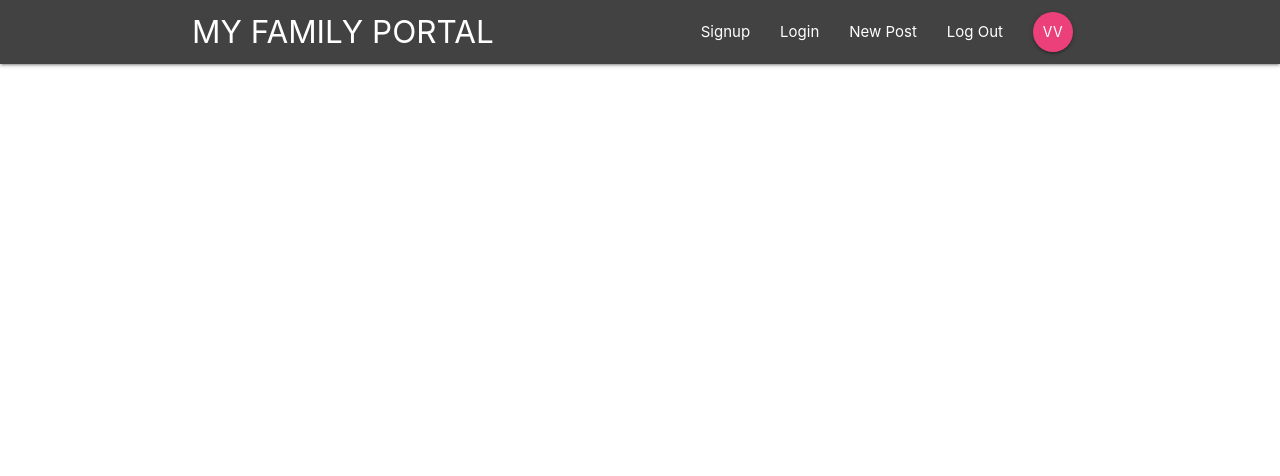
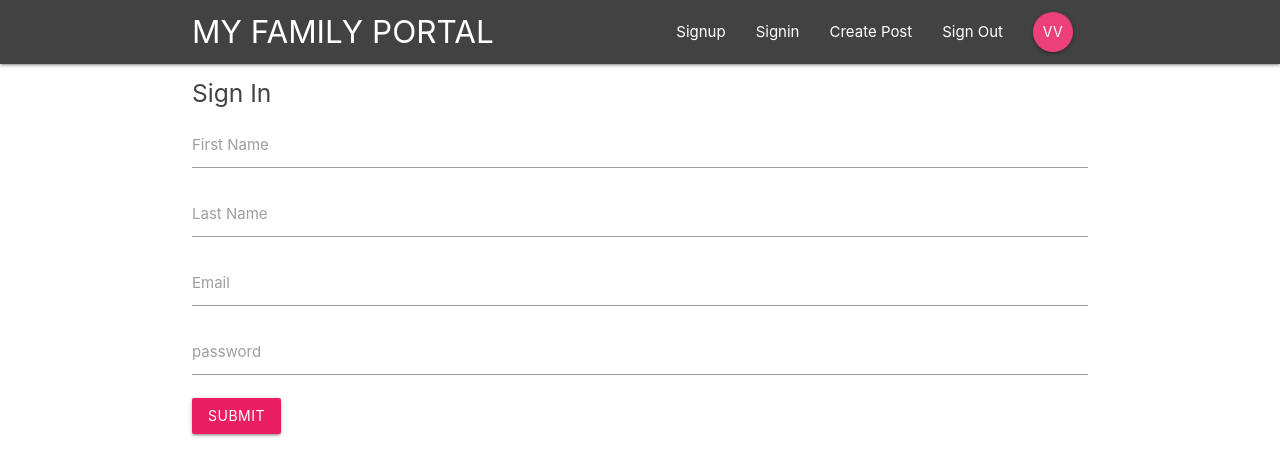
Before and after one commit to VishavKirat/myfamilyportal, a React (Create React App) app: page /signup in a window 1280 px wide. Shown: the top 476 px of the page. Built offline with nearby package versions, Linux system fonts and the light colour scheme.

Commit message:
8 June,2k19

```diff
--- a/src/App.js
+++ b/src/App.js
@@ -3,7 +3,9 @@ import {BrowserRouter, Route, Switch} from 'react-router-dom'
 import Navbar from './components/layout/Navbar'
 import Dashboard from './components/dashboard/Dashboard'
 import ProjectDeatails from './components/projects/ProjectDeatails'
+import CreateProject from './components/projects/CreateProject'
 import SignIn from './components/auth/SignIn'
+import SignUp from './components/auth/SignUp'
 function App() {
   return (
     <BrowserRouter>
@@ -13,6 +15,8 @@ function App() {
          <Route exact path='/' component = {Dashboard}/>
          <Route exact path='/post/:id' component = {ProjectDeatails}/>
          <Route exact path='/signin' component = {SignIn}/>
+         <Route exact path='/signup' component = {SignUp}/>
+         <Route exact path='/createpost' component = {CreateProject}/>
         </Switch>
 
       </div>
--- a/src/components/auth/SignUp.js
+++ b/src/components/auth/SignUp.js
@@ -0,0 +1,55 @@
+import React from 'react';
+
+class SignUp extends React.Component{
+   state={
+      email: '',
+      password: '',
+      firstName: '',
+      lastName: '',
+   }
+   emailRef = React.createRef();
+   passwordRef = React.createRef();
+   handleSubmit = (e) =>{
+      e.preventDefault();
+      console.log(this.state)
+   }
+   handleInputChange = (e)=>{
+      this.setState({
+         [e.target.id]:e.target.value
+      })
+   }
+   render(){
+    return (
+        <div className="container">
+            <form onSubmit={this.handleSubmit} className="white">
+               <h5 className="grey-text text-darken-3">Sign In</h5>
+               <div className="input-field">
+                  <label htmlFor="first-name">First Name</label>
+                  <input type="text" id='firstName' required onChange={this.handleInputChange}/>
+               </div>
+
+               <div className="input-field">
+                  <label htmlFor="last-name">Last Name</label>
+                  <input type="text" id='lastName' required onChange={this.handleInputChange}/>
+               </div>
+
+               <div className="input-field">
+                  <label htmlFor="email">Email</label>
+                  <input type="email" id='email' required onChange={this.handleInputChange}/>
+               </div>
+               <div className="input-field">
+                  <label htmlFor="password">password</label>
+                  <input type="password" id='password' required onChange={this.handleInputChange}/>
+               </div>
+               <div className="input-field">
+                 <button className="btn pink light-1 z-depth-1">Submit</button>
+               </div>
+            </form>
+         </div>
+      )
+   }
+}
+
+
+
+export default SignUp;
--- a/src/components/layout/SignedinLinks.js
+++ b/src/components/layout/SignedinLinks.js
@@ -3,8 +3,8 @@ import {NavLink} from 'react-router-dom'
 const SignedinLinks = (props)=>{
     return (
        <ul className="right">
-           <li><NavLink to='/'>New Post</NavLink></li>
-           <li><NavLink to='/'>Log Out</NavLink></li>
+           <li><NavLink to='/createpost'>Create Post</NavLink></li>
+           <li><NavLink to='/signout'>Sign Out</NavLink></li>
            <li><NavLink to='/' className='btn btn-floating pink lighten-1'>VV</NavLink></li>
        </ul>
        )
--- a/src/components/layout/SignedoutLinks.js
+++ b/src/components/layout/SignedoutLinks.js
@@ -3,8 +3,8 @@ import {NavLink} from 'react-router-dom'
 const SignedoutLinks = (props)=>{
     return (
         <ul className="right">
-           <li><NavLink to='/'>Signup</NavLink></li>
-           <li><NavLink to='/'>Login</NavLink></li>
+           <li><NavLink to='/signup'>Signup</NavLink></li>
+           <li><NavLink to='/signin'>Signin</NavLink></li>
         </ul>
        )
 }
--- a/src/components/projects/CreateProject.js
+++ b/src/components/projects/CreateProject.js
@@ -0,0 +1,41 @@
+import React from 'react';
+
+class CreateProject extends React.Component{
+   state={
+      title: '',
+      content: ''
+   }
+   handleSubmit = (e) =>{
+      e.preventDefault();
+      console.log(this.state)
+   }
+   handleInputChange = (e)=>{
+      this.setState({
+         [e.target.id]:e.target.value
+      })
+   }
+   render(){
+      return (
+         <div className="container">
+            <form onSubmit={this.handleSubmit} className="white">
+               <h5 className="grey-text text-darken-3">Create Post</h5>
+               <div className="input-field">
+                  <label htmlFor="title">Title</label>
+                  <input type="text" id='title' onChange={this.handleInputChange}/>
+               </div>
+               <div className="input-field">
+                  <label htmlFor="content">Post Content</label>
+                  <textarea id="content" className='materialize-textarea' onChange={this.handleInputChange}></textarea>
+               </div>
+               <div className="input-field">
+               <button className="btn pink light-1 z-depth-1">Post</button>
+               </div>
+            </form>
+         </div>
+      )
+   }
+}
+
+
+
+export default CreateProject;
```
